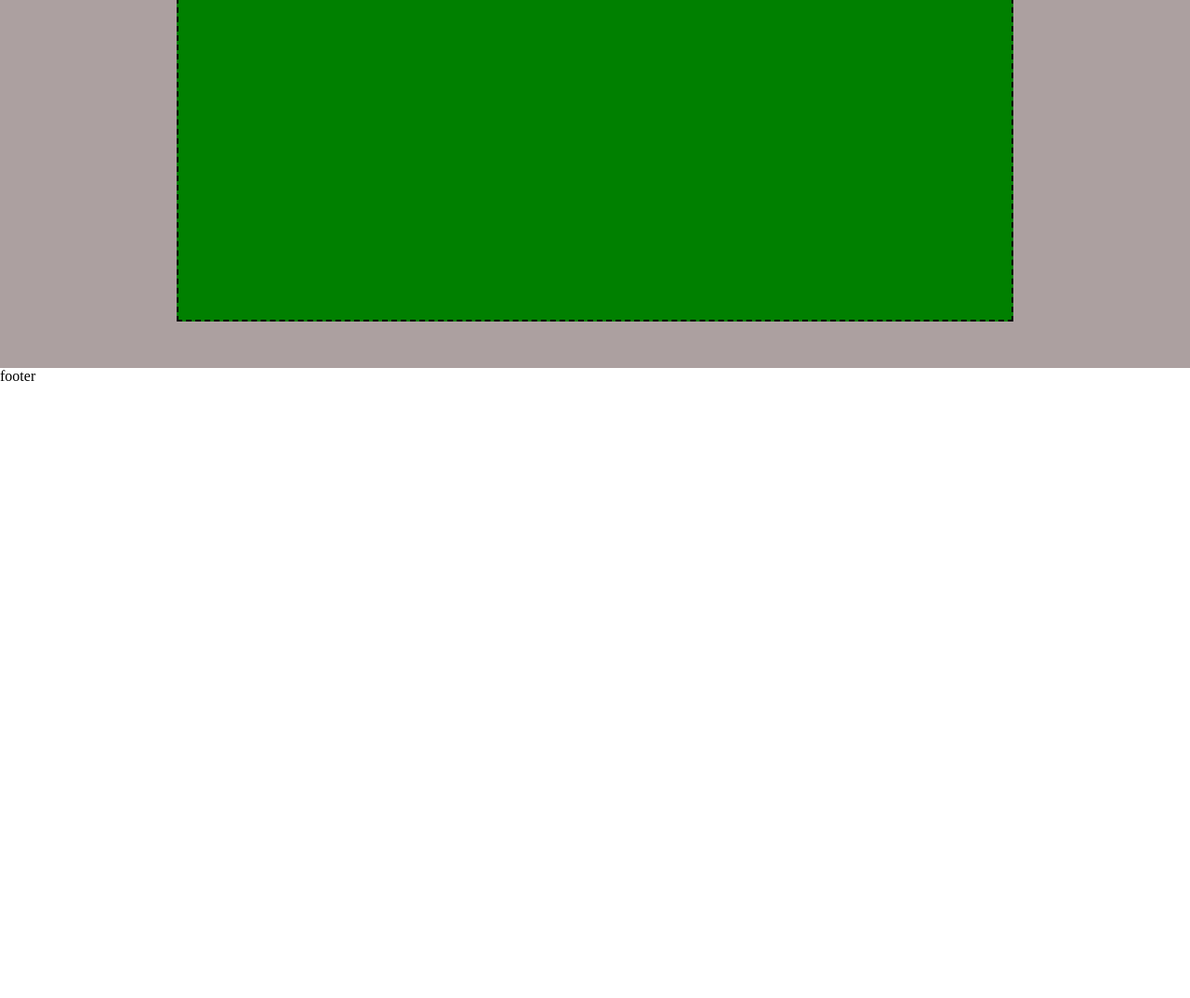
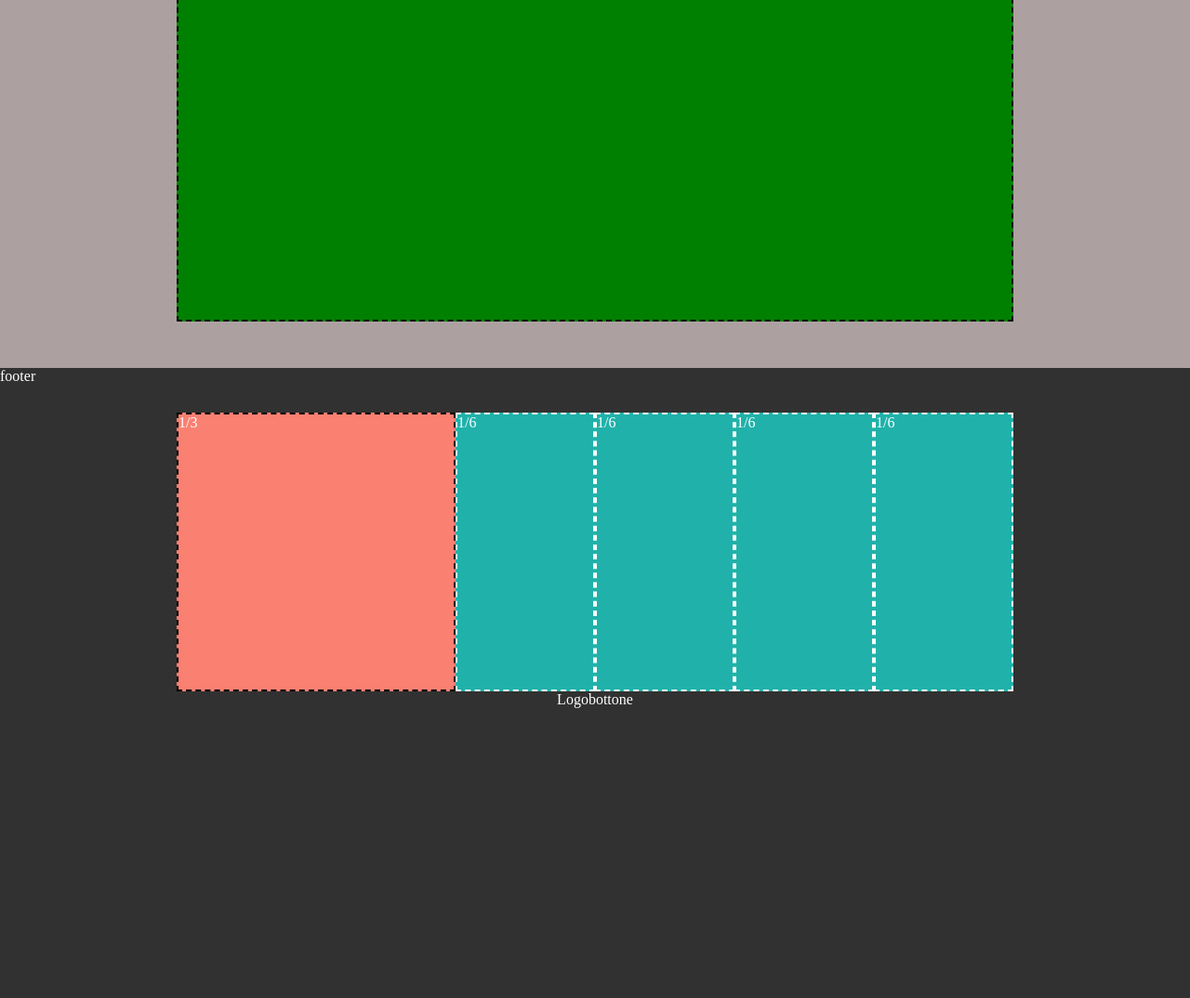
Before and after one commit to klausqama/htmlcss-struttura-discord, a plain HTML site: page index.html in a window 1280 px wide. Shown: the part 2402-3476 px from the top of the page at 93% size. Before the commit the page ends 2816 px from the top, so only its background shows below. Drawn offline with Linux system fonts and the light colour scheme.

Commit message:
add footer

```diff
--- a/index.html
+++ b/index.html
@@ -82,7 +82,21 @@
 
 </main>
 
-<footer>footer</footer>
+<footer class="footer-section">footer
+     <div class="container">
+        <div class="debug">
+            <div class="row">
+                <div class="col-13">1/3</div>
+                <div class="col-16">1/6</div>
+                <div class="col-16">1/6</div>
+                <div class="col-16">1/6</div>
+                <div class="col-16">1/6</div>
+    <div class="container">
+        <div class="row justify-con align-ite">
+       <a class="logo" href="#">Logo</a>
+       <a class="button" href="#">bottone</a>
+    </div>
+</footer>
 
 </body>
 </html>
--- a/style.css
+++ b/style.css
@@ -38,7 +38,7 @@ ul,ol{
     width: 60%;
 }
 .col-13{
-    width: :calc(100%/3);
+    width: calc(100%/3);
 }
 .col-16{
     width: calc(100%/6);
@@ -86,6 +86,12 @@ ul,ol{
 .bg-gray{
     background-color: rgb(172, 160, 160);
 }
+.justify-con{
+    justify-content: space-between;
+}
+.align-ite{
+    align-items: center;
+}
 
 
 
@@ -104,3 +110,25 @@ ul,ol{
     gap: 16px;
     align-items: center;
 }
+
+/*footer*/
+ .footer-section{
+    background-color: rgb(50, 49, 49);
+    color: white;
+ }
+.footer-section .debug .row > .col-16{
+    border: 2px dashed white;
+    color: white;
+    background-color: lightseagreen;
+}
+.footer-section .debug .row > .col-13{
+    border: 2px dashed black;
+    color: white;
+    background-color: salmon;
+}
+.footer-section .debug .row > *{
+    min-height: 300px;
+}
+.footer-section .debug{
+    padding: 30px 0;
+}
```
